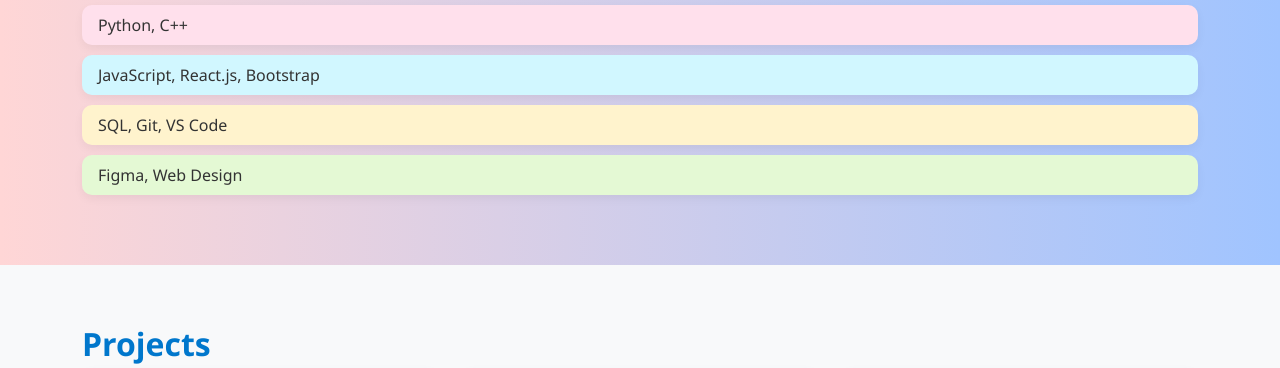
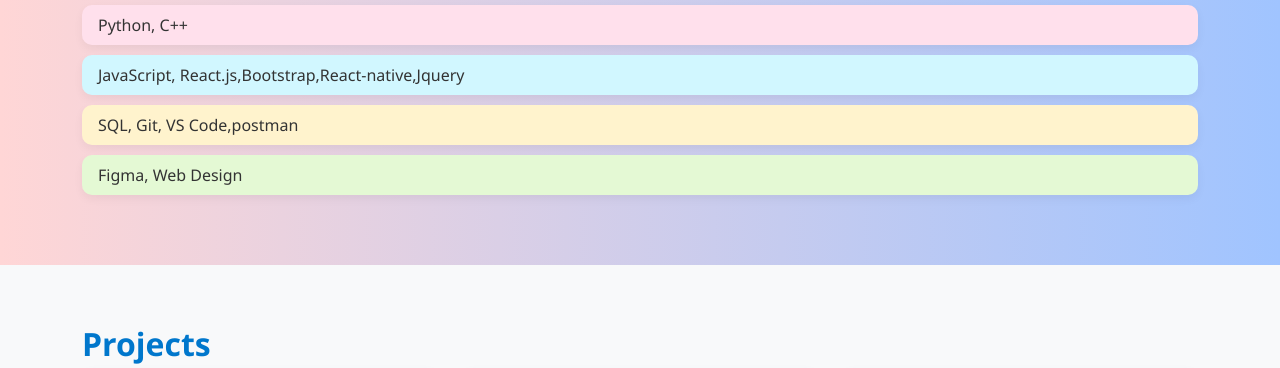
Before and after one commit to mayuri764/My-portfolio, a plain HTML site: page index.html in a window 1280 px wide. Shown: the part 690-1058 px from the top of the page. Drawn offline with nearby package versions, Linux system fonts and the light colour scheme.

Commit message:
Update index.html

```diff
--- a/index.html
+++ b/index.html
@@ -54,8 +54,8 @@
       <h2>Skills</h2>
       <ul class="list-group">
         <li class="list-group-item">Python, C++</li>
-        <li class="list-group-item">JavaScript, React.js, Bootstrap</li>
-        <li class="list-group-item">SQL, Git, VS Code</li>
+        <li class="list-group-item">JavaScript, React.js,Bootstrap,React-native,Jquery</li>
+        <li class="list-group-item">SQL, Git, VS Code,postman</li>
         <li class="list-group-item">Figma, Web Design</li>
       </ul>
     </div>
```
